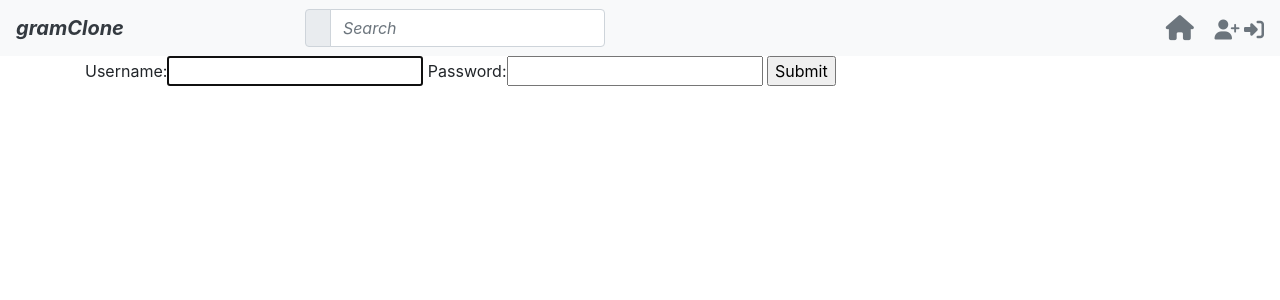
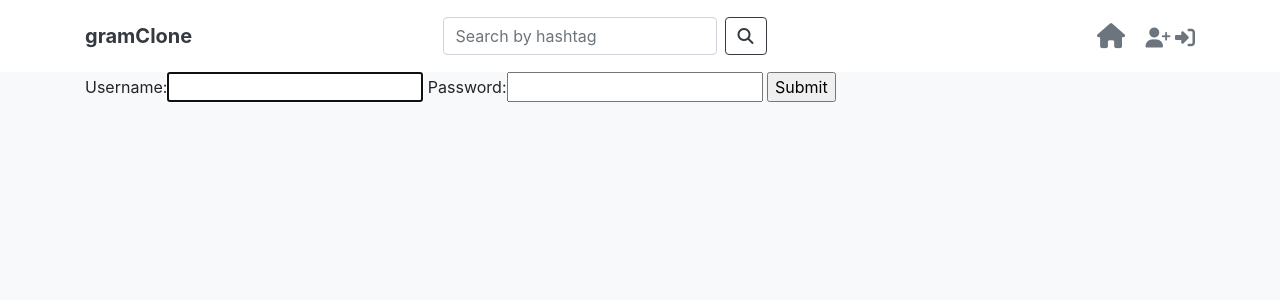
Before and after one commit to YNNJN/InstagramClone, a Django app: page /accounts/login/ in a window 1280 px wide. Shown: the top 300 px of the page. Run offline with Django 3.2, Linux system fonts and the light colour scheme; some libraries are stand-ins or nearby versions.

Commit message:
Add search by hashtag

```diff
--- a/posts/urls.py
+++ b/posts/urls.py
@@ -7,6 +7,7 @@ urlpatterns = [
     path('', views.index, name="index"),
     path('create/', views.create, name="create"),
     path('hashtags/<int:post_id>/', views.hashtags, name="hashtags"),
+    path('search/', views.search, name="search"),
     path('<int:post_id>/', views.detail, name="detail"),
     path('<int:post_id>/like/', views.like, name="like"),
     path('<int:post_id>/delete/', views.delete, name="delete"),
--- a/templates/_nav.html
+++ b/templates/_nav.html
@@ -1,18 +1,22 @@
-<nav class="navbar navbar-light bg-light">
-  <a class="navbar-brand" href="{% url 'posts:index' %}"><strong class="text-dark font-italic">gramClone</strong></a>
+<div class="sticky-top py-3 bg-white">
 
-  <div class="mx-auto">
-    <form class="form-inline " style="width: 600px">
-      <div class="input-group">
-        <div class="input-group-prepend">
-          <span class="input-group-text" id="basic-addon1"> </span>
-        </div>
-        <input type="text" class="form-control font-italic" placeholder="Search" aria-label="Search" aria-describedby="basic-addon1">
-      </div>
+  <div class="container">
+
+    <ul class="nav align-items-center justify-content-between">
+
+      <li class="nav-item">
+        <a class="navbar-brand" href="{% url 'posts:index' %}"><strong class="text-dark">gramClone</strong></a>
+      </li>
+
+      <li class="nav-item">
+        <form action="{% url 'posts:search' %}" class="form-inline">
+          {% csrf_token %}
+          <input class="form-control mr-sm-2" type="search" placeholder="Search by hashtag" name="search">
+          <button class="btn btn-outline-dark my-2 my-sm-0" type="submit"><i class="fas fa-search"></i></button>
         </form>
-  </div>
+      </li>
 
-  <div>
+      <li class="nav-item">
       {% if user.is_authenticated %}
         <div class="ml-5 pl-5">
           <a class="navbar-brand text-secondary" href="{% url 'posts:index' %}"><i class="fas fa-home fa-lg"></i></a>
@@ -28,5 +32,9 @@
         </div>
 
       {% endif %}
+
+
+    </ul>
   </div>
-</nav>
+
+</div>
--- a/templates/base.html
+++ b/templates/base.html
@@ -9,7 +9,7 @@
     {% bootstrap_css %}
     <script src="https://kit.fontawesome.com/f4e42237f0.js" crossorigin="anonymous"></script>
 </head>
-<body>
+<body class="bg-light">
 
   {% include '_nav.html' %}
 
```
Also changed, not shown: posts/templates/posts/index.html (+18 -6 lines), posts/views.py (+9 -0 lines). Lines whose indentation alone changed are shown as unchanged.
